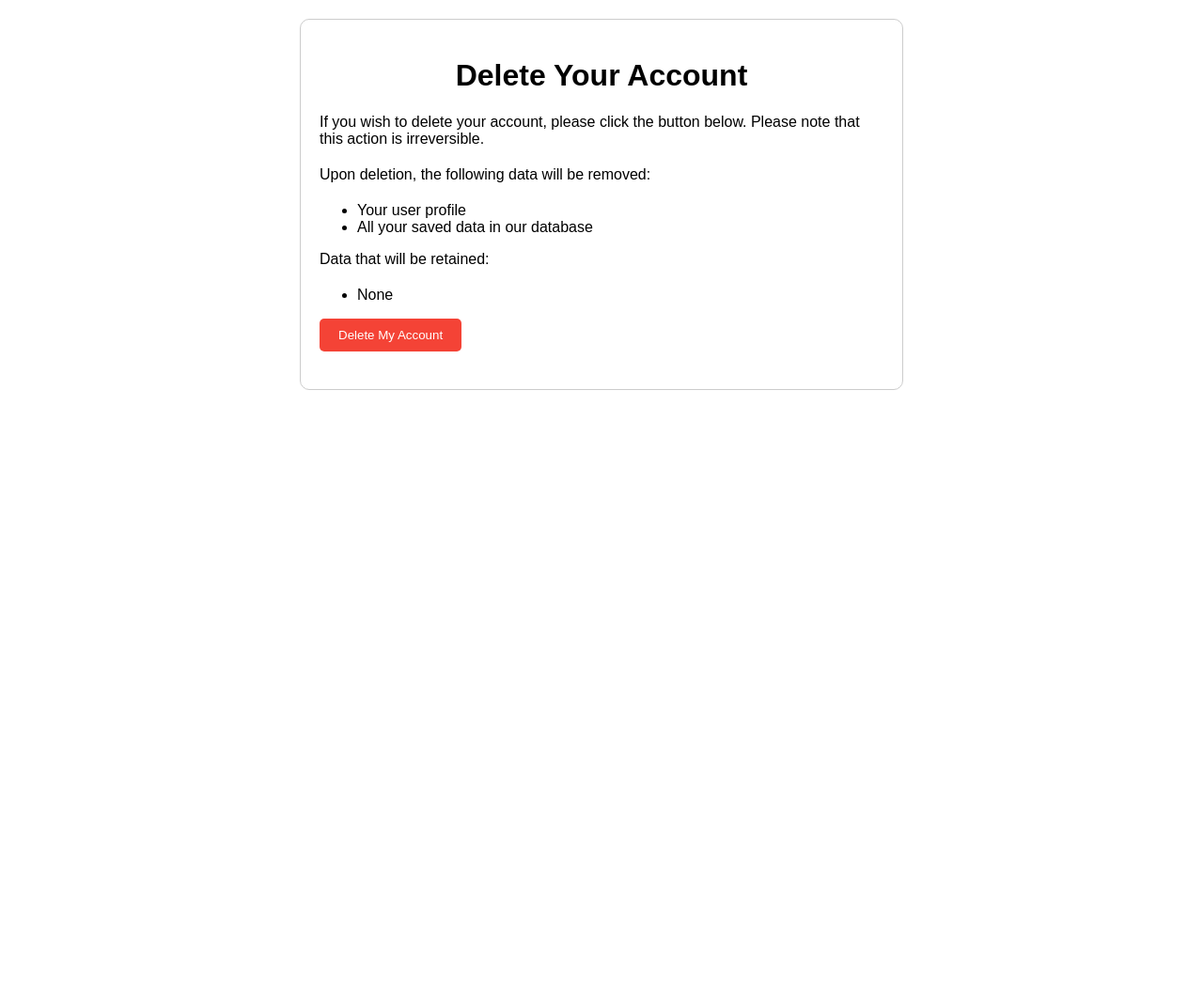
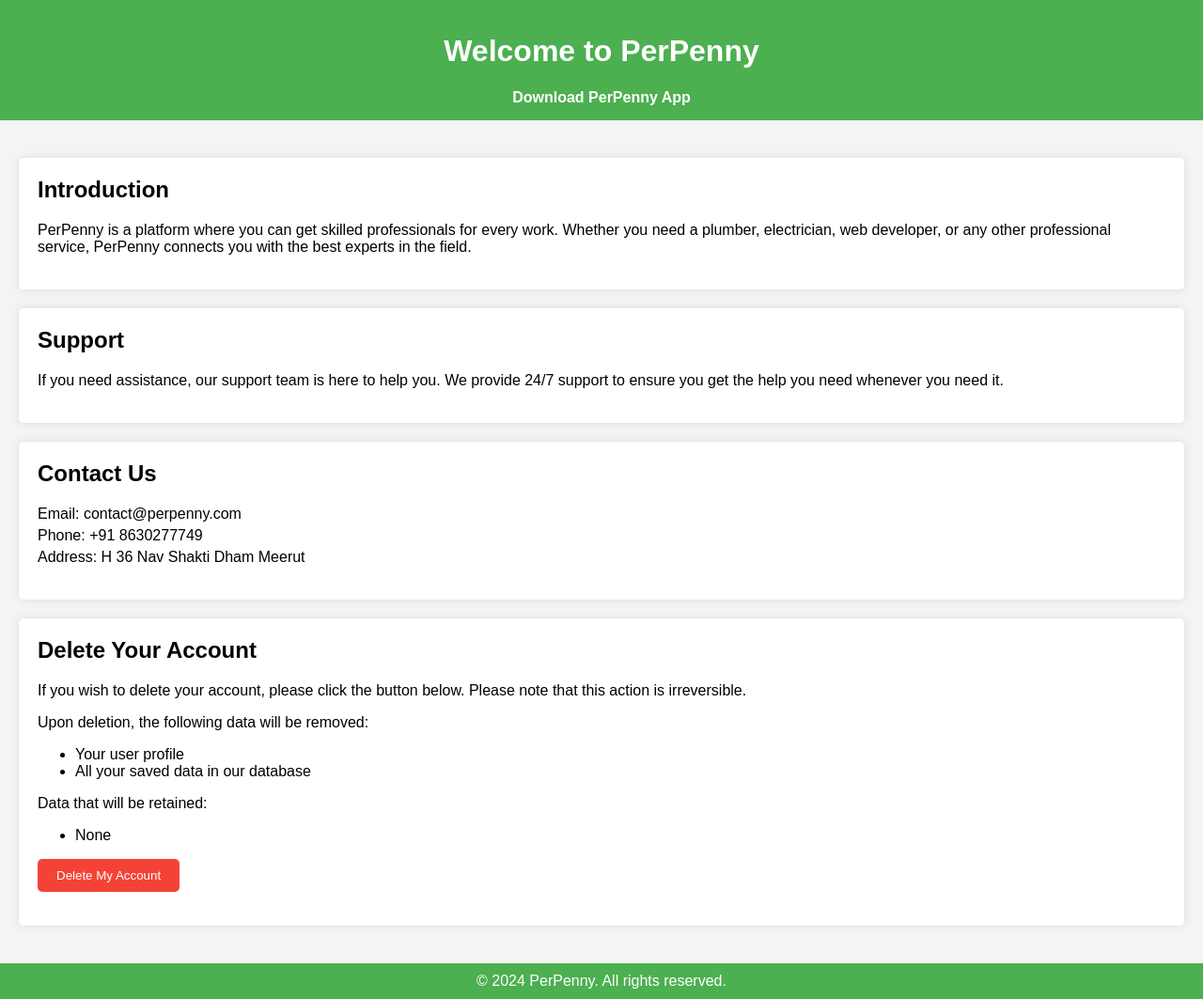
Before and after one commit to nishantsirohi23/perpenny, a plain HTML site: page index.html in a window 1280 px wide. Shown: the whole page at 94% size. Before the commit the page ends 800 px from the top, so only its background shows below. Drawn offline with Linux system fonts and the light colour scheme.

Commit message:
Update index.html

```diff
--- a/index.html
+++ b/index.html
@@ -3,24 +3,50 @@
 <head>
     <meta charset="UTF-8">
     <meta name="viewport" content="width=device-width, initial-scale=1.0">
-    <title>Delete Account</title>
+    <title>PerPenny - Skilled Professionals for Every Work</title>
     <style>
         body {
             font-family: Arial, sans-serif;
-            margin: 20px;
+            margin: 0;
+            padding: 0;
+            background-color: #f4f4f4;
+        }
+        .header {
+            background-color: #4CAF50;
+            color: white;
+            padding: 15px;
+            text-align: center;
+        }
+        .header a {
+            color: white;
+            text-decoration: none;
+            font-weight: bold;
         }
         .container {
-            max-width: 600px;
-            margin: 0 auto;
             padding: 20px;
-            border: 1px solid #ccc;
-            border-radius: 10px;
         }
-        h1 {
+        .section {
+            background-color: white;
+            margin: 20px 0;
+            padding: 20px;
+            border-radius: 5px;
+            box-shadow: 0 0 10px rgba(0, 0, 0, 0.1);
+        }
+        .section h2 {
+            margin-top: 0;
+        }
+        .footer {
             text-align: center;
+            padding: 10px;
+            background-color: #4CAF50;
+            color: white;
         }
-        p {
-            margin-bottom: 20px;
+        .contact-info {
+            list-style-type: none;
+            padding: 0;
+        }
+        .contact-info li {
+            margin: 5px 0;
         }
         .btn-delete {
             background-color: #f44336;
@@ -37,8 +63,33 @@
 </head>
 <body>
 
+<div class="header">
+    <h1>Welcome to PerPenny</h1>
+    <a href="https://play.google.com/store/apps/details?id=com.nishantsirohi.perwork&hl=en_US" target="_blank">Download PerPenny App</a>
+</div>
+
 <div class="container">
-    <h1>Delete Your Account</h1>
+    <div class="section" id="introduction">
+        <h2>Introduction</h2>
+        <p>PerPenny is a platform where you can get skilled professionals for every work. Whether you need a plumber, electrician, web developer, or any other professional service, PerPenny connects you with the best experts in the field.</p>
+    </div>
+
+    <div class="section" id="support">
+        <h2>Support</h2>
+        <p>If you need assistance, our support team is here to help you. We provide 24/7 support to ensure you get the help you need whenever you need it.</p>
+    </div>
+
+    <div class="section" id="contact">
+        <h2>Contact Us</h2>
+        <ul class="contact-info">
+            <li>Email: contact@perpenny.com</li>
+            <li>Phone: +91 8630277749</li>
+            <li>Address: H 36 Nav Shakti Dham Meerut</li>
+        </ul>
+    </div>
+
+    <div class="section" id="delete-account">
+        <h2>Delete Your Account</h2>
         <p>If you wish to delete your account, please click the button below. Please note that this action is irreversible.</p>
         <p>Upon deletion, the following data will be removed:</p>
         <ul>
@@ -51,6 +102,11 @@
         </ul>
         <button class="btn-delete" onclick="deleteAccount()">Delete My Account</button>
         <p id="statusMessage"></p>
+    </div>
+</div>
+
+<div class="footer">
+    &copy; 2024 PerPenny. All rights reserved.
 </div>
 
 <script src="https://www.gstatic.com/firebasejs/8.6.1/firebase-app.js"></script>
```
Lines whose indentation alone changed are shown as unchanged.
